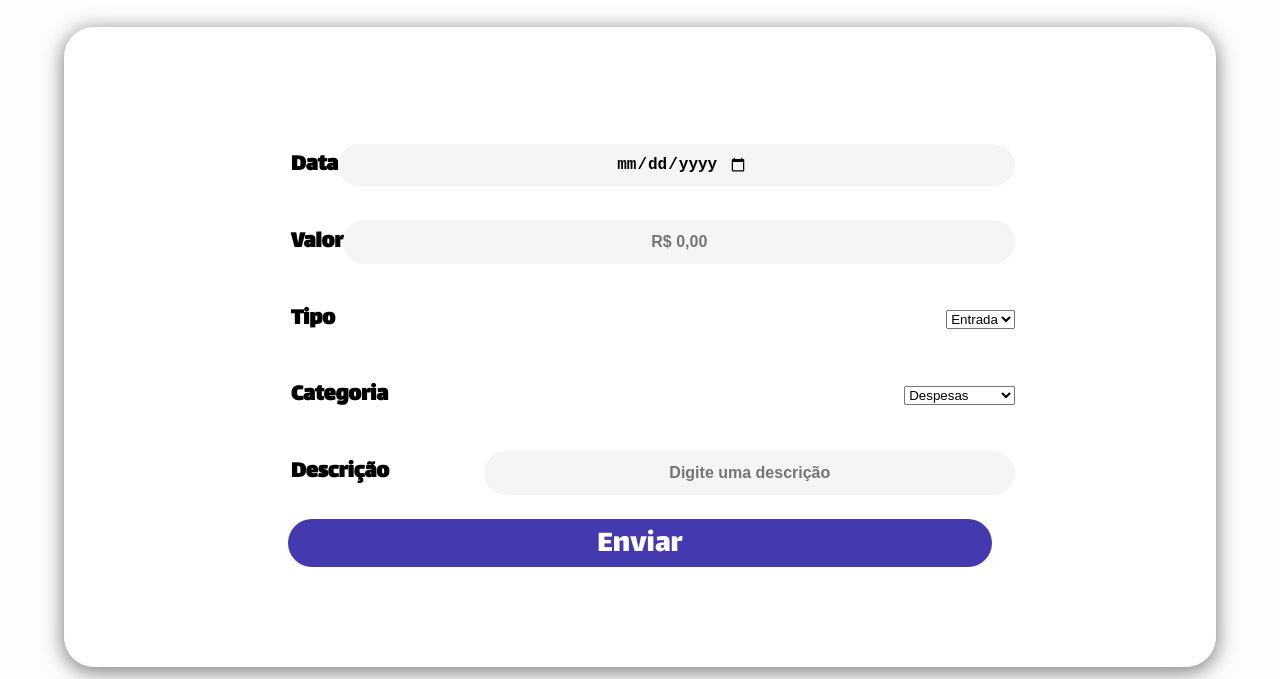
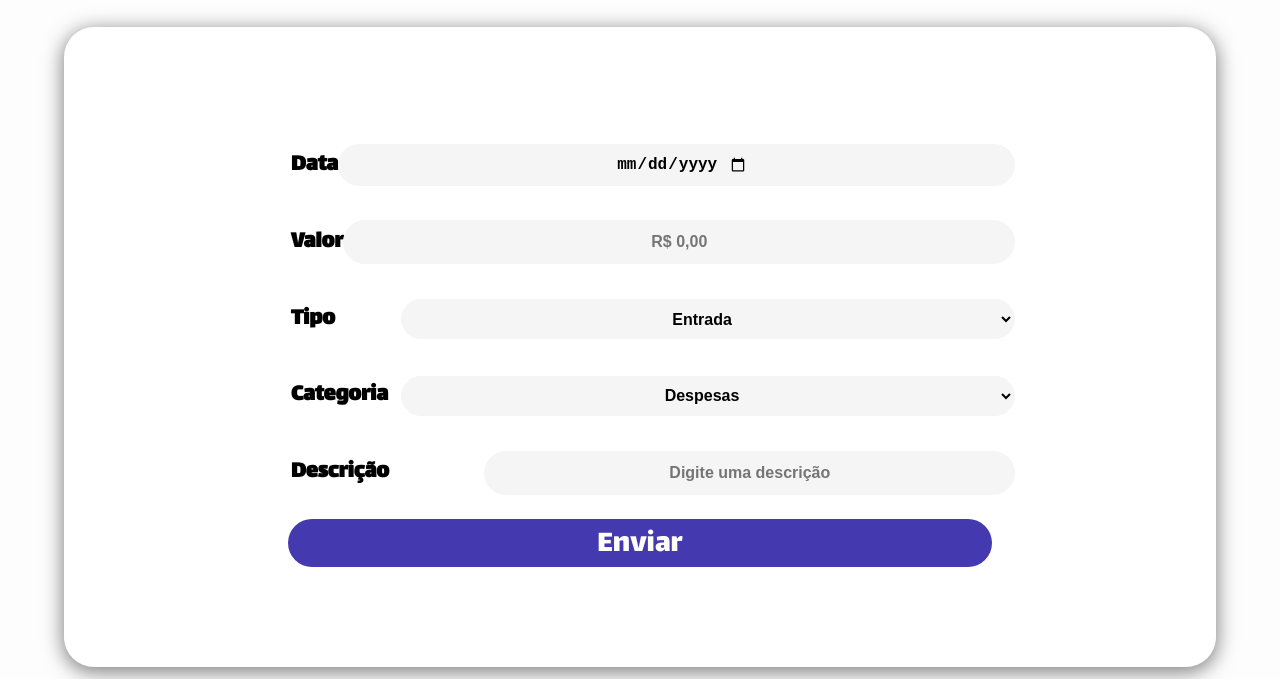
Before and after one commit to Maaybee/Infratec, a plain HTML site: page home.html in a window 1280 px wide. Shown: the part 121-800 px from the top of the page. Drawn offline with nearby package versions, Linux system fonts and the light colour scheme.

Commit message:
Update style.css

```diff
--- a/style.css
+++ b/style.css
@@ -104,7 +104,7 @@ button:focus {
 
 }
 
-#select{
+.select{
     display: flex;
     justify-content: center;
     align-items: center;
```
